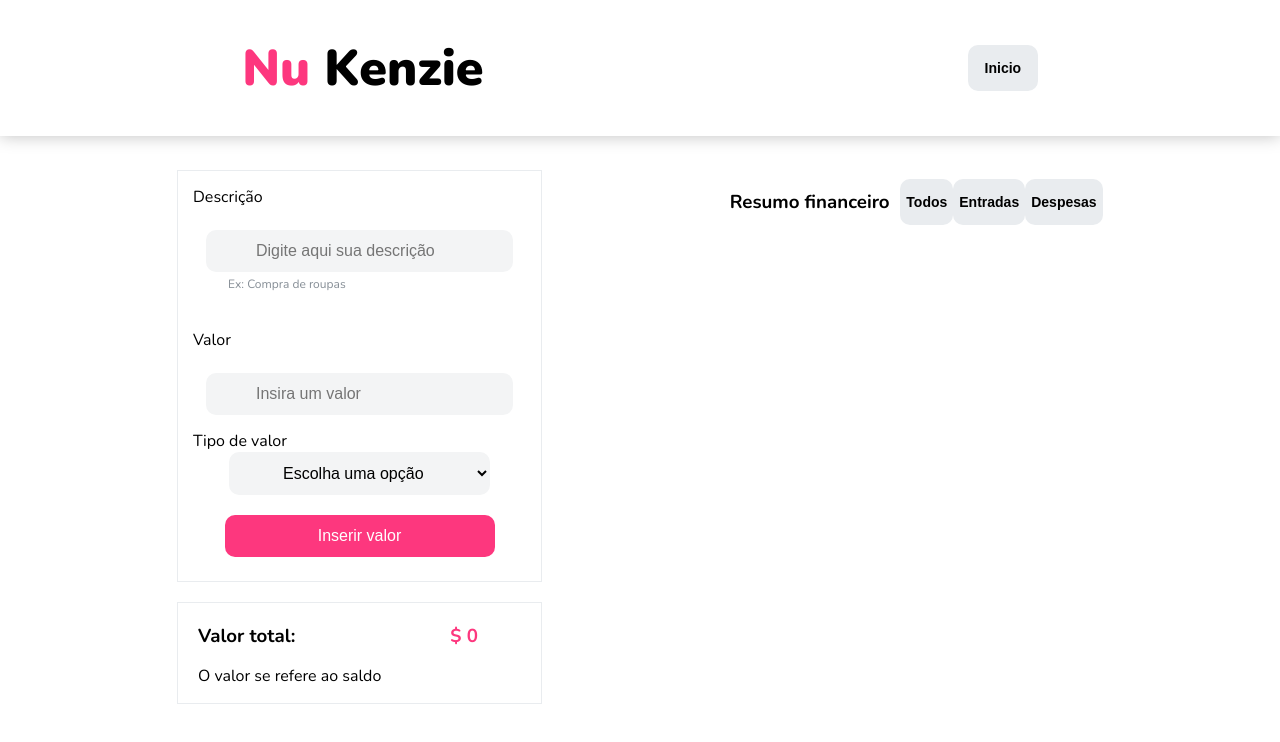
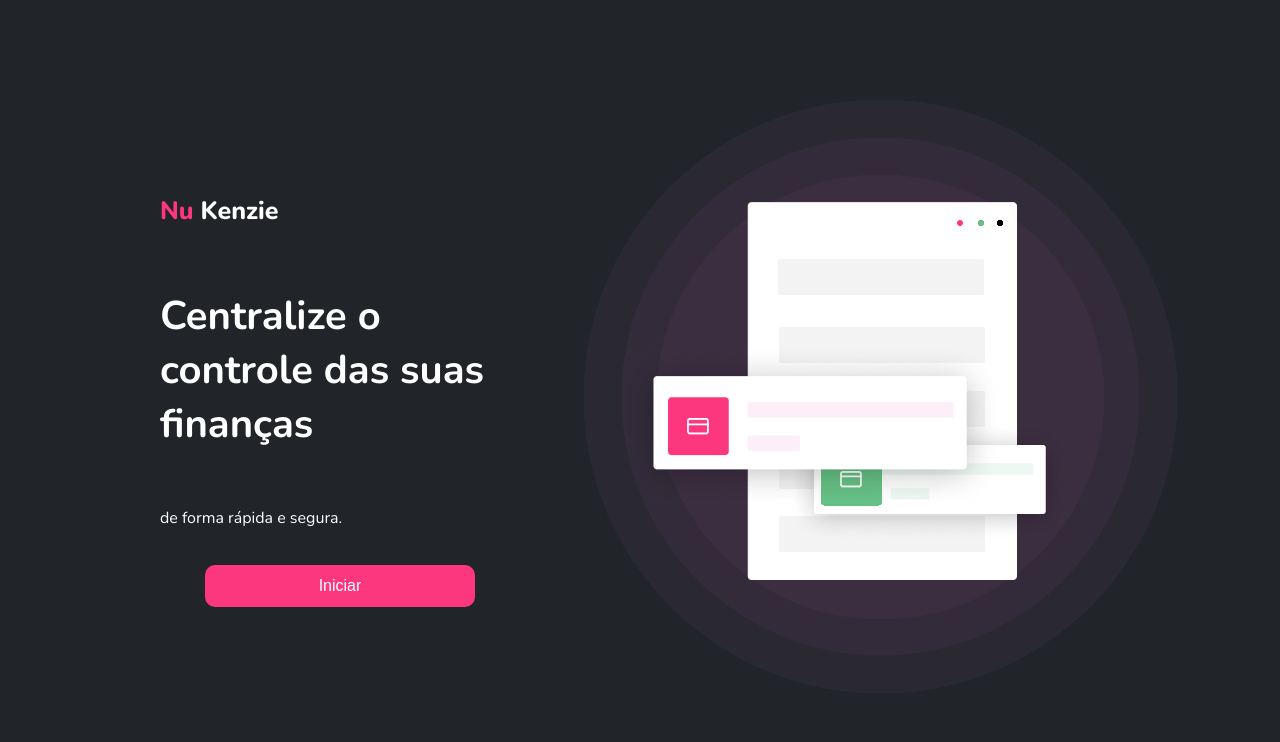
Before and after one commit to Kenzie-Academy-Brasil-Developers/react-entrega-s1-nu-kenzie-GuiHirataDev, a React (Create React App) app: page / in a window 1280 px wide. Shown: the top 742 px of the page. Built offline with nearby package versions, Linux system fonts and the light colour scheme.

Commit message:
feat/ adicionando funcionalides finais

```diff
--- a/src/App.css
+++ b/src/App.css
@@ -169,3 +169,53 @@ header button {
   border-radius: 5px;
   cursor: pointer;
 }
+
+.mainInit {
+  display: flex;
+  width: 100vw;
+  height: 100vh;
+  align-items: center;
+  justify-content: center;
+  background-color: #212529;
+}
+
+.initContent {
+  width: 360px;
+  color: #fff;
+  display: flex;
+  flex-direction: column;
+  justify-content: center;
+  margin: 60px;
+}
+
+.initContent span {
+  color: var(--main-bg-pink);
+}
+
+.initContent h2 {
+  font-size: 25px;
+  font-weight: 800;
+}
+
+.initContent .pContent {
+  font-size: 40px;
+  font-weight: 700;
+}
+
+.initContent button {
+  width: 270px;
+  margin: 20px auto;
+  border: none;
+  padding: 12px 50px;
+  border-radius: 10px;
+  background-color: var(--main-bg-pink);
+  font-size: 16px;
+  color: #fff;
+  cursor: pointer;
+}
+
+@media (max-width: 1000px) {
+  .initImg {
+    display: none;
+  }
+}
--- a/src/App.jsx
+++ b/src/App.jsx
@@ -1,53 +1,24 @@
-import Form from './components/form';
-import List from './components/list';
+import MainContent from './components/mainContent';
 import { useState } from 'react';
 import './App.css';
 
 
 function App() {
 
-  const [listTransactions,setListTransactions] = useState([])
+  const [init, setInit] = useState(false)
 
-  const addList = (newItemList) => {
-    setListTransactions([...listTransactions, newItemList])
+  const SetInit = () => {
+    setInit(true)
   }
 
-  const totalValue = listTransactions.reduce((accumulator, actualValue) => {
-    return parseInt(actualValue.value) + accumulator
-  }, 0)
-
-  const handleList = (item) => {
-    const listFiltered = listTransactions.filter((elem) => (elem !== item))
-    setListTransactions(listFiltered)
+  const SetInitFalse = () => {
+    setInit(false)
   }
 
   return (
-    <div className='divPrincipal'>
-      <header>
-          <h1><span>Nu</span> Kenzie</h1>
-          <button>Inicio</button>
-      </header>
-      <main className='container'>
-        <section className='form'>
-          <Form addList={addList}/>
-          <div className='divTotalValue'>
-            <h3>Valor total: <span className='totalValue'>$ {totalValue}</span></h3>
-            <p>O valor se refere ao saldo</p>
-          </div>
-        </section>
-        <section className='cards'>
-          <div className='divCards'>
-            <h3>Resumo financeiro</h3>
-            <div className='divButtons'>
-            <button>Todos</button>
-            <button>Entradas</button>
-            <button>Despesas</button>
-            </div>
-          </div>
-          <List listTransactions= {listTransactions} handleList={handleList}/>
-        </section>
-      </main>
-    </div>
+    <>
+      <MainContent init={init} SetInit={SetInit} SetInitFalse={SetInitFalse}/>
+    </>
   );
 }
 
--- /dev/null
+++ b/src/components/mainContent/index.jsx
@@ -0,0 +1,84 @@
+import Form from '../form';
+import List from '../list';
+import { useState } from 'react';
+import Image from '../imgs/image.png'
+
+const MainContent = ({init, SetInit, SetInitFalse}) => {
+
+    const [listTransactions,setListTransactions] = useState([])
+
+    const addList = (newItemList) => {
+    setListTransactions([...listTransactions, newItemList])
+    }
+
+    const totalValue = listTransactions.reduce((accumulator, actualValue) => {
+    if(actualValue.type === "Entrada"){
+      return parseInt(actualValue.value) + accumulator
+    } else if(actualValue.type === "Despesa"){
+      return accumulator - actualValue.value
+    }
+
+    }, 0)
+
+    const handleList = (item) => {
+    const listFiltered = listTransactions.filter((elem) => (elem !== item))
+    setListTransactions(listFiltered)
+    }
+
+    //Filtro não funciona muito bem, pois está setando uma nova lista e perdendo a antiga, mas como era uma parte extra do projeto, não dei muito foco para esta parte
+
+    const entryFilter = () => {
+    const listEntry = listTransactions.filter((elem) => (elem.type === "Entrada"))
+    setListTransactions(listEntry)
+    }
+
+    const expensesFilter = () => {
+    const listExpenses = listTransactions.filter((elem) => (elem.type === "Despesa"))
+    setListTransactions(listExpenses)
+    }
+
+    return (
+        init ?
+        <div className='divPrincipal'>
+        <header>
+            <h1><span>Nu</span> Kenzie</h1>
+            <button onClick={() => SetInitFalse()}>Inicio</button>
+        </header>
+        <main className='container'>
+        <section className='form'>
+            <Form addList={addList}/>
+            <div className='divTotalValue'>
+                <h3>Valor total: <span className='totalValue'>$ {totalValue}</span></h3>
+                <p>O valor se refere ao saldo</p>
+            </div>
+            </section>
+            <section className='cards'>
+            <div className='divCards'>
+                <h3>Resumo financeiro</h3>
+                <div className='divButtons'>
+                <button>Todos</button>
+                <button onClick={() => entryFilter()}>Entradas</button>
+                <button onClick={() => expensesFilter()}>Despesas</button>
+                </div>
+            </div>
+            <List listTransactions= {listTransactions} handleList={handleList}/>
+            </section>
+        </main>
+        </div>
+        :
+        <main className='mainInit'>
+            <div className='initContent'>
+                <h2><span>Nu</span> Kenzie</h2>
+                <p className='pContent'>Centralize o controle das suas finanças</p>
+                <p className='pDescription'>de forma rápida e segura.</p>
+                <button onClick={() => SetInit()}>Iniciar</button>
+            </div>
+            <div className='initImg'>
+                <img src={Image}/>
+            </div>
+        </main>
+
+    )
+}
+
+export default MainContent
```
Also changed, not shown: src/components/imgs/image.png (added), 1 other file (tests, documents, lock files or other folders).
